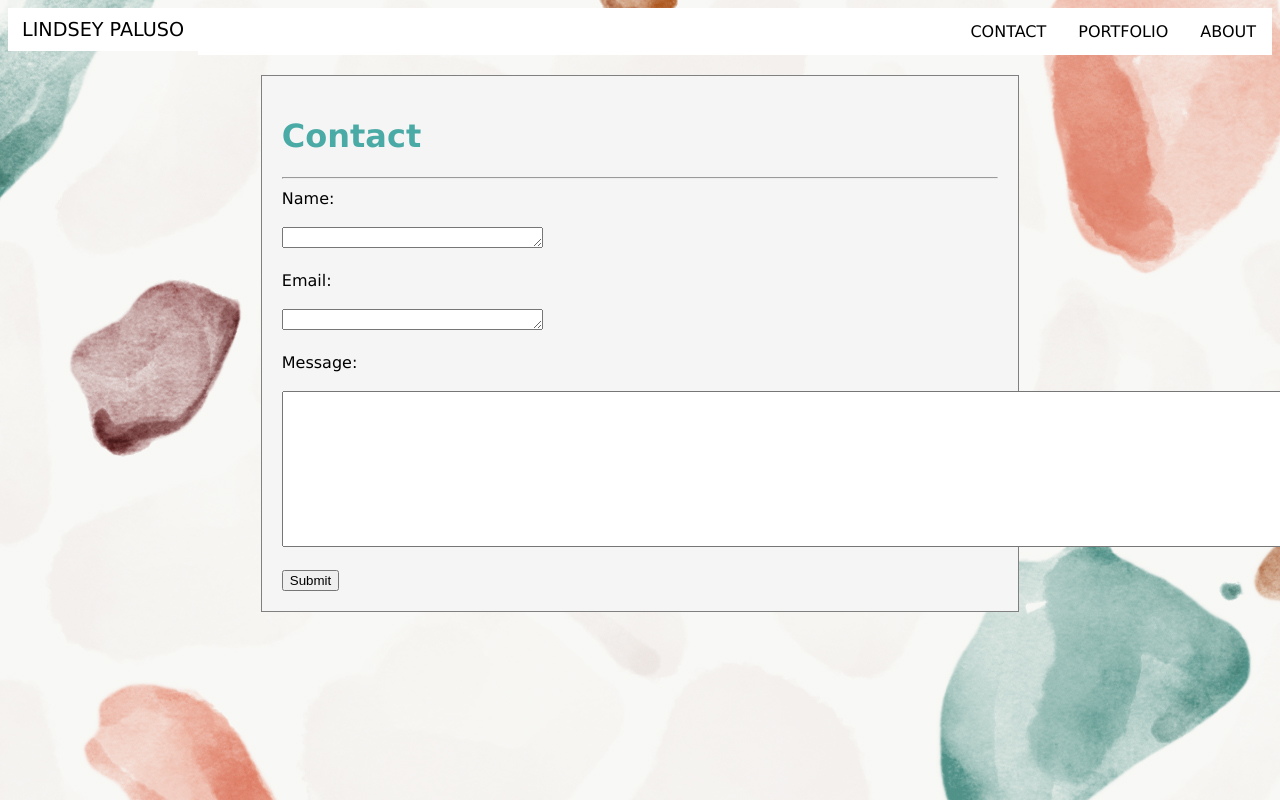
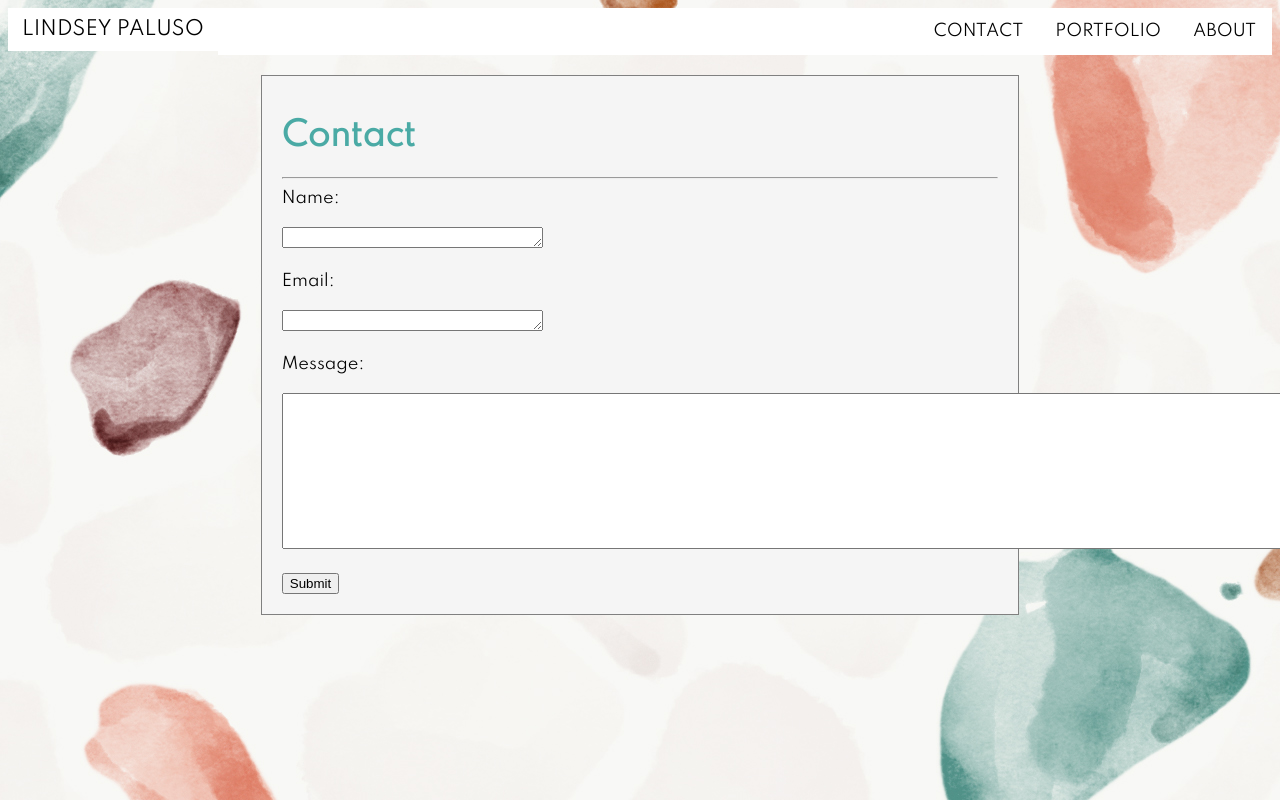
Before and after one commit to lindseypaluso/lindseypaluso.github.io, a plain HTML site: page contact.html in a window 1280 px wide. Shown: the top 800 px of the page. Drawn offline with Linux system fonts and the light colour scheme.

Commit message:
change font to spartan

```diff
--- a/assets/css/style.css
+++ b/assets/css/style.css
@@ -1,6 +1,6 @@
 body {
     background-image: url("../images/SF_2.jpg");
-    font-family: 'Lucida Sans', 'Lucida Sans Regular', 'Lucida Grande', 'Lucida Sans Unicode', Geneva, Verdana, sans-serif;
+    font-family:'Spartan';
 
   }
   h1 {
--- a/contact.html
+++ b/contact.html
@@ -2,6 +2,7 @@
 <html lang="en ">
     <head>
         <link rel="stylesheet" href="assets/css/style.css">
+        <link href="https://fonts.googleapis.com/css?family=Spartan&display=swap" rel="stylesheet">
       </head>
 <body>
 
```
Also changed, not shown: formthanks.html (+1 -0 lines).
